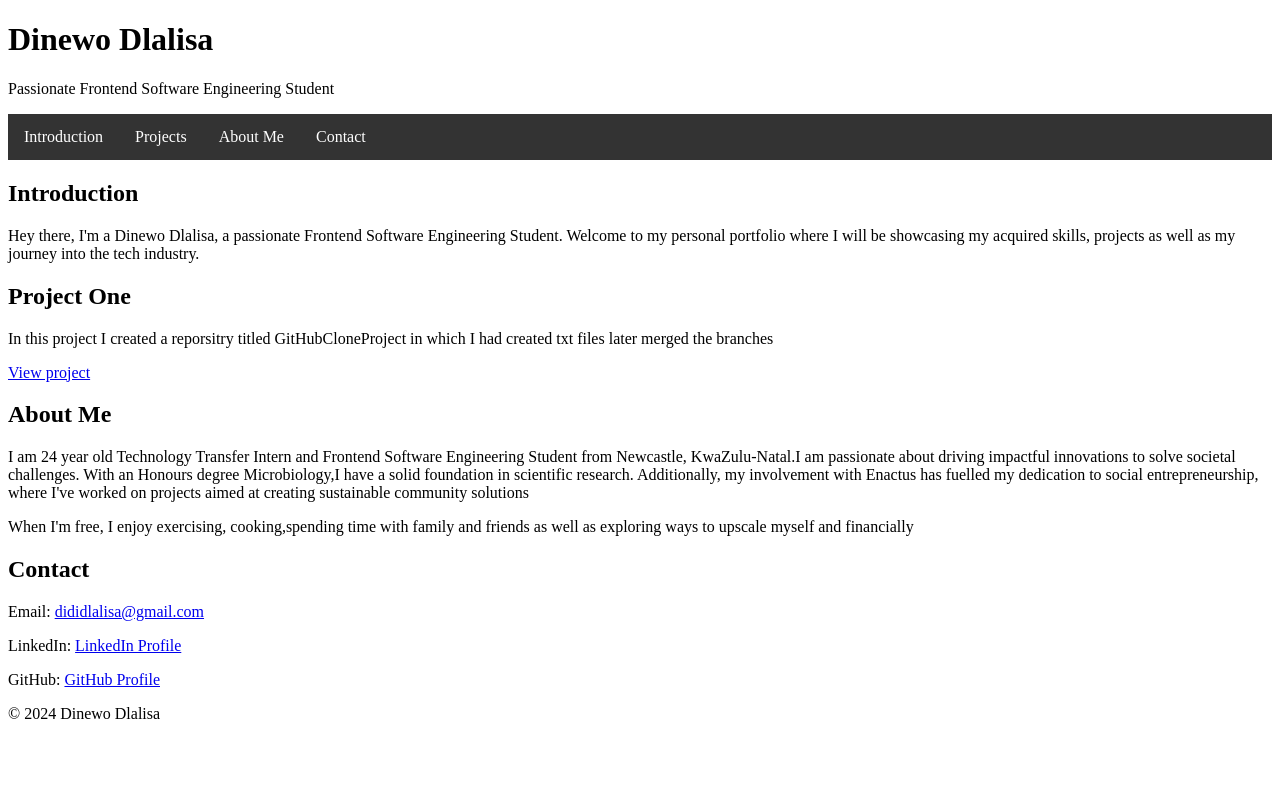
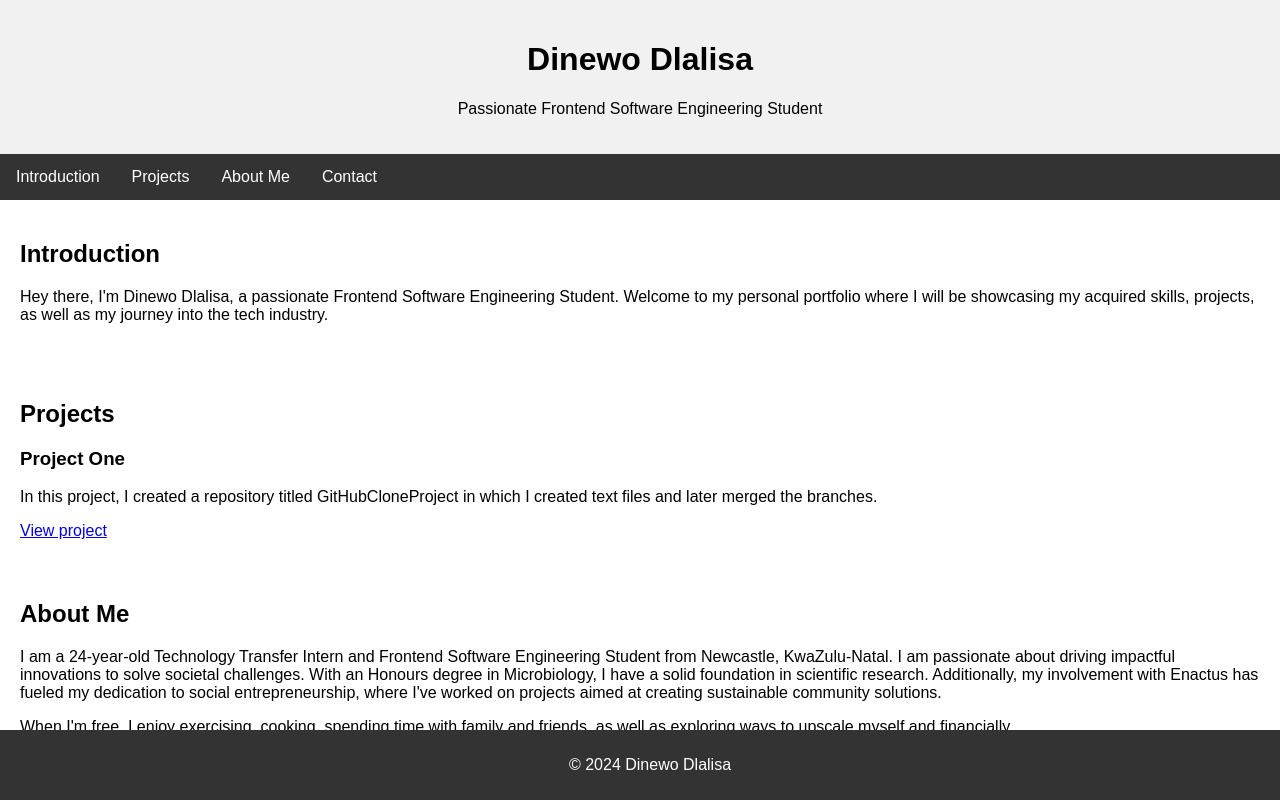
Before and after one commit to DinewoDlalisa/My_First_Portfolio, a plain HTML site: page portfolio/index.html in a window 1280 px wide. Shown: the top 800 px of the page. Drawn offline with Linux system fonts and the light colour scheme.

Commit message:
Updated index.html code

```diff
--- a/portfolio/index.html
+++ b/portfolio/index.html
@@ -2,9 +2,15 @@
 <html lang="en">
 <head>
     <meta charset="UTF-8">
-        <title>Dinewo Dlalisa-Personal Portfolio</title>
+    <meta name="viewport" content="width=device-width, initial-scale=1.0">
+    <title>Dinewo Dlalisa - Personal Portfolio</title>
     <style>
         /* Add the CSS styling here */
+        body {
+            font-family: Arial, sans-serif;
+            margin: 0;
+            padding: 0;
+        }
         nav ul {
             list-style-type: none;
             margin: 0;
@@ -12,11 +18,9 @@
             overflow: hidden;
             background-color: #333;
         }
-
         nav li {
             float: left;
         }
-
         nav li a {
             display: block;
             color: white;
@@ -24,9 +28,25 @@
             padding: 14px 16px;
             text-decoration: none;
         }
-
         nav li a:hover {
             background-color: #111;
+        }
+        header {
+            padding: 20px;
+            text-align: center;
+            background: #f1f1f1;
+        }
+        section {
+            padding: 20px;
+        }
+        footer {
+            text-align: center;
+            padding: 10px;
+            background: #333;
+            color: white;
+            position: fixed;
+            width: 100%;
+            bottom: 0;
         }
     </style>
 </head>
@@ -39,30 +59,31 @@
         <ul>
             <li><a href="#introduction">Introduction</a></li>
             <li><a href="#projects">Projects</a></li>
-            <li><a href="#about me">About Me</a></li>
+            <li><a href="#about">About Me</a></li>
             <li><a href="#contact">Contact</a></li>
         </ul>
     </nav>
-    <section id="Introduction">
+    <section id="introduction">
         <h2>Introduction</h2>
-        <p>Hey there, I'm a Dinewo Dlalisa, a passionate Frontend Software Engineering Student. Welcome to my personal portfolio where I will be showcasing my acquired skills, projects as well as my journey into the tech industry.</p>
+        <p>Hey there, I'm Dinewo Dlalisa, a passionate Frontend Software Engineering Student. Welcome to my personal portfolio where I will be showcasing my acquired skills, projects, as well as my journey into the tech industry.</p>
     </section>
     <section id="projects">
-        <article class="projects">
-            <h2>Project One</h2>
-            <p>In this project I created a reporsitry titled GitHubCloneProject in which I had created txt files later merged the branches</p>
+        <h2>Projects</h2>
+        <article class="project">
+            <h3>Project One</h3>
+            <p>In this project, I created a repository titled GitHubCloneProject in which I created text files and later merged the branches.</p>
             <a href="https://github.com/DinewoDlalisa/GitHubCloneProject.git" target="_blank">View project</a>
         </article>
     </section>
     <section id="about">
         <h2>About Me</h2>
-        <p>I am 24 year old Technology Transfer Intern and Frontend Software Engineering Student from Newcastle, KwaZulu-Natal.I am passionate about driving impactful innovations to solve societal challenges. With an Honours degree Microbiology,I have a solid foundation in scientific research. Additionally, my involvement with Enactus has fuelled my dedication to social entrepreneurship, where I've worked on projects aimed at creating sustainable community solutions</p>
-        <p>When I'm free, I enjoy exercising, cooking,spending time with family and friends as well as exploring ways to upscale myself and financially  </p>
+        <p>I am a 24-year-old Technology Transfer Intern and Frontend Software Engineering Student from Newcastle, KwaZulu-Natal. I am passionate about driving impactful innovations to solve societal challenges. With an Honours degree in Microbiology, I have a solid foundation in scientific research. Additionally, my involvement with Enactus has fueled my dedication to social entrepreneurship, where I've worked on projects aimed at creating sustainable community solutions.</p>
+        <p>When I'm free, I enjoy exercising, cooking, spending time with family and friends, as well as exploring ways to upscale myself and financially.</p>
     </section>
-    <section id="Contact">
+    <section id="contact">
         <h2>Contact</h2>
         <p>Email: <a href="mailto:dididlalisa@gmail.com">dididlalisa@gmail.com</a></p>
-        <p>LinkedIn: <a href="https://www.linkedin.com/in/dinewo-d-504267171/dinewo-d-504267171" target="_blank"> LinkedIn Profile</a></p>
+        <p>LinkedIn: <a href="https://www.linkedin.com/in/dinewo-d-504267171" target="_blank">LinkedIn Profile</a></p>
         <p>GitHub: <a href="https://github.com/DinewoDlalisa" target="_blank">GitHub Profile</a></p>
     </section>
     <footer>
```
Lines whose indentation alone changed are shown as unchanged.
